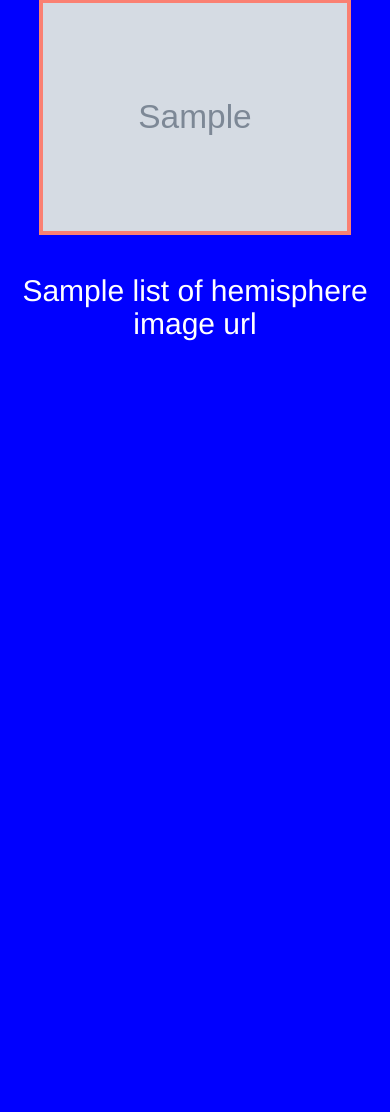
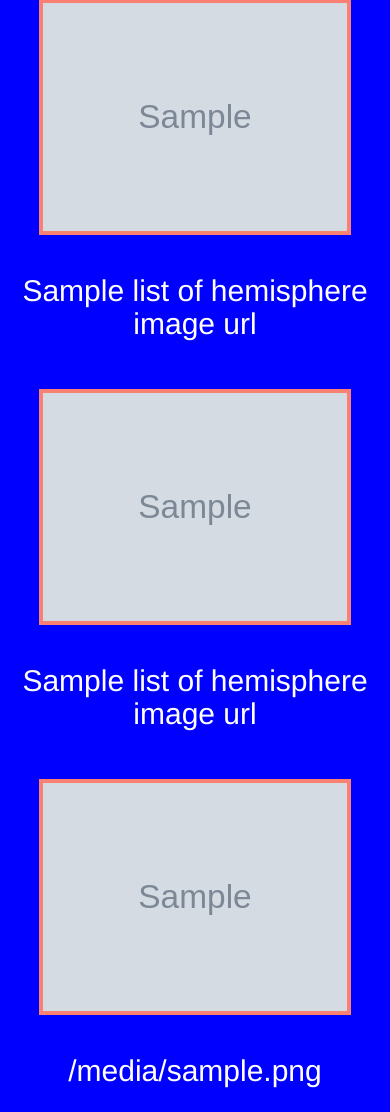
Before and after one commit to sinancengiz/Scripe_Mars, a Flask app: page / in a window 390 px wide. Shown: the part 1978-3090 px from the top of the page. Before the commit the page ends 2319 px from the top, so only its background shows below. Run offline with Flask 2, Linux system fonts and the light colour scheme; grey boxes marked "Sample" are stand-in pictures; a database or web service that is not in the repository returns one stand-in record (values such as "Sample title"); some libraries are stand-ins or nearby versions.

Commit message:
sinan commit before pull

```diff
--- a/app.py
+++ b/app.py
@@ -45,11 +45,11 @@ def scrape():
     soup = BeautifulSoup(html, 'html.parser')
 
     # getting images urls
-    image = soup.find_all('div', class_='img')
-    url = image[0].img["src"]
+    image = soup.find_all('a', class_='button fancybox')
+    featured_image = image[0]["data-fancybox-href"]
 
     # creating url feastured url
-    featured_image_url = ['https://www.jpl.nasa.gov/spaceimages/?search=&category=Mars' + url]
+    featured_image_url = ['https://www.jpl.nasa.gov/spaceimages/?search=&category=Mars' + "/spaceimages/images/mediumsize/PIA14712_ip.jpg"]
 
     # url for twitter to get weather data
     url = 'https://twitter.com/marswxreport?lang=en'
@@ -121,8 +121,10 @@ def scrape():
         "Mars_weather": mars_weather,
         "Html_table": html_table,
         "News_title":news_title,
-        "News_p":news_p
+        "News_p":news_p,
+        "Featured_image_url":featured_image_url
     }
+    browser.quit()
     # droping the collection to clear previous records
     db.posts.drop()
     #inserting the dictionary to our database
--- a/templates/index.html
+++ b/templates/index.html
@@ -169,5 +169,21 @@
 
 			</div>
 
+			<div class="row">
+					<div class ="col-xs-12 col-sm-6 col-md-6">
+						<img class= "hemisphere_img" src="{{ mars.list_of_hemisphere_image_urls[2]['img_url'] }}"  alt="Mountain View">
+						<h2>{{ mars.list_of_hemisphere_image_urls[2]["title"] }}</h2>
+					</div>
+
+					<div class ="col-xs-12 col-sm-6 col-md-6">
+						<img class= "hemisphere_img" src="{{ mars.Featured_image_url[0] }}"  alt="Mountain View">
+						<h2>{{ mars.Featured_image_url[0] }}</h2>
+					</div>
+
+
+				</div>
+
+
+
 </body>
 </html>
```
